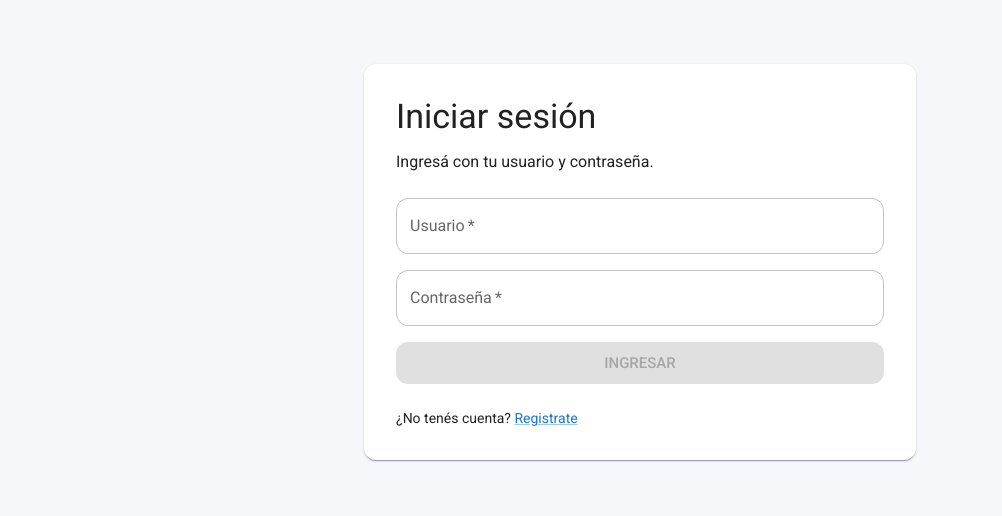
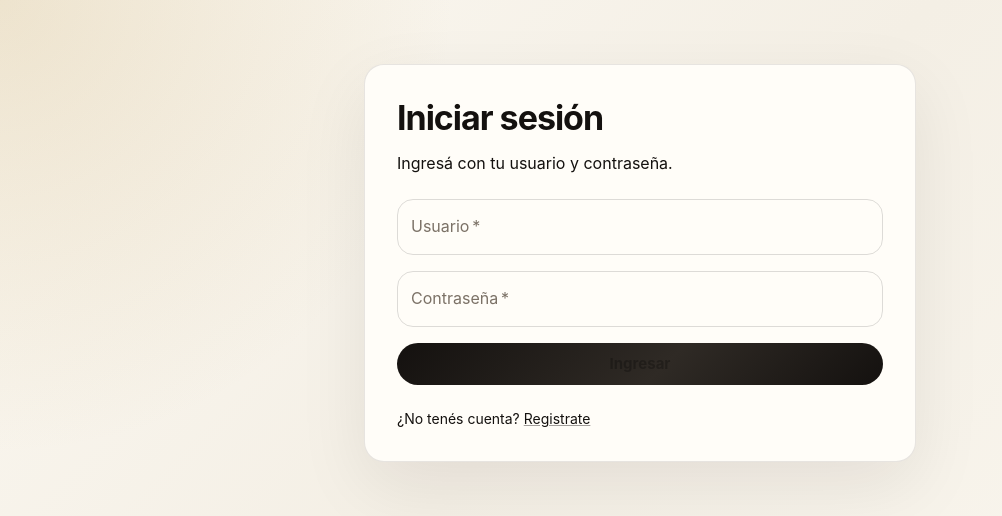
Before and after one commit to santiagochimko/expense-manager, a React app in the folder frontend/: page /login in a window 1280 px wide. Shown: the top 516 px of the page, without its empty margins (0-1002 px from the left). Built offline with nearby package versions, Linux system fonts and the light colour scheme; no server answers; the HTML template or start-up script is replaced by a standard one.

Commit message:
Refresh MUI theme with luxury visual system

```diff
--- a/frontend/src/theme/theme.js
+++ b/frontend/src/theme/theme.js
@@ -1,25 +1,217 @@
 import { createTheme } from "@mui/material/styles";
+
+const palette = {
+  ink: "#14110f",
+  inkSoft: "#2f2a25",
+  muted: "#7b7166",
+  ivory: "#fbf8f1",
+  paper: "#fffdf8",
+  champagne: "#c8a96a",
+  champagneDark: "#9f7b35",
+  line: "rgba(20, 17, 15, 0.1)",
+};
 
 const theme = createTheme({
   palette: {
     mode: "light",
     primary: {
-      main: "#1976d2"
+      main: palette.ink,
+      light: palette.inkSoft,
+      dark: "#050505",
+      contrastText: "#ffffff",
     },
     secondary: {
-      main: "#2e7d32"
+      main: palette.champagne,
+      dark: palette.champagneDark,
+      contrastText: palette.ink,
+    },
+    success: {
+      main: "#476a53",
+    },
+    error: {
+      main: "#9f3f36",
+    },
+    text: {
+      primary: palette.ink,
+      secondary: palette.muted,
     },
     background: {
-      default: "#f5f7fb",
-      paper: "#ffffff"
-    }
+      default: palette.ivory,
+      paper: palette.paper,
+    },
+    divider: palette.line,
   },
   typography: {
-    fontFamily: "Roboto, Arial, sans-serif"
+    fontFamily:
+      "Inter, Roboto, -apple-system, BlinkMacSystemFont, 'Segoe UI', sans-serif",
+    h1: {
+      fontWeight: 700,
+      letterSpacing: "-0.045em",
+    },
+    h2: {
+      fontWeight: 700,
+      letterSpacing: "-0.04em",
+    },
+    h3: {
+      fontWeight: 700,
+      letterSpacing: "-0.035em",
+    },
+    h4: {
+      fontWeight: 700,
+      letterSpacing: "-0.03em",
+    },
+    h5: {
+      fontWeight: 700,
+      letterSpacing: "-0.025em",
+    },
+    h6: {
+      fontWeight: 700,
+      letterSpacing: "-0.015em",
+    },
+    button: {
+      fontWeight: 700,
+      textTransform: "none",
+    },
   },
   shape: {
-    borderRadius: 12
-  }
+    borderRadius: 20,
+  },
+  components: {
+    MuiCssBaseline: {
+      styleOverrides: {
+        body: {
+          minHeight: "100vh",
+          background:
+            "radial-gradient(circle at top left, rgba(200, 169, 106, 0.26), transparent 30%), linear-gradient(135deg, #fbf8f1 0%, #f4efe5 45%, #fbf8f1 100%)",
+        },
+        "::selection": {
+          backgroundColor: "rgba(200, 169, 106, 0.35)",
+        },
+      },
+    },
+    MuiPaper: {
+      defaultProps: {
+        elevation: 0,
+      },
+      styleOverrides: {
+        root: {
+          backgroundImage: "none",
+          border: `1px solid ${palette.line}`,
+          boxShadow: "0 24px 70px rgba(20, 17, 15, 0.08)",
+        },
+      },
+    },
+    MuiCard: {
+      defaultProps: {
+        elevation: 0,
+      },
+      styleOverrides: {
+        root: {
+          border: `1px solid ${palette.line}`,
+          background:
+            "linear-gradient(160deg, rgba(255, 253, 248, 0.98), rgba(248, 243, 233, 0.88))",
+          boxShadow: "0 24px 70px rgba(20, 17, 15, 0.08)",
+        },
+      },
+    },
+    MuiButton: {
+      styleOverrides: {
+        root: {
+          borderRadius: 999,
+          minHeight: 42,
+          paddingInline: 22,
+          boxShadow: "none",
+        },
+        contained: {
+          background:
+            "linear-gradient(135deg, #14110f 0%, #2f2a25 55%, #14110f 100%)",
+          color: "#ffffff",
+          boxShadow: "0 14px 34px rgba(20, 17, 15, 0.18)",
+          "&:hover": {
+            boxShadow: "0 18px 44px rgba(20, 17, 15, 0.24)",
+          },
+        },
+        outlined: {
+          borderColor: "rgba(20, 17, 15, 0.18)",
+          color: palette.ink,
+          backgroundColor: "rgba(255, 253, 248, 0.55)",
+          "&:hover": {
+            borderColor: "rgba(20, 17, 15, 0.38)",
+            backgroundColor: "rgba(200, 169, 106, 0.08)",
+          },
+        },
+      },
+    },
+    MuiOutlinedInput: {
+      styleOverrides: {
+        root: {
+          borderRadius: 16,
+          backgroundColor: "rgba(255, 253, 248, 0.86)",
+          transition: "box-shadow 160ms ease, background-color 160ms ease",
+          "&:hover .MuiOutlinedInput-notchedOutline": {
+            borderColor: "rgba(20, 17, 15, 0.32)",
+          },
+          "&.Mui-focused": {
+            boxShadow: "0 0 0 4px rgba(200, 169, 106, 0.16)",
+          },
+          "&.Mui-focused .MuiOutlinedInput-notchedOutline": {
+            borderColor: palette.champagne,
+          },
+        },
+        notchedOutline: {
+          borderColor: "rgba(20, 17, 15, 0.14)",
+        },
+      },
+    },
+    MuiInputLabel: {
+      styleOverrides: {
+        root: {
+          color: palette.muted,
+          "&.Mui-focused": {
+            color: palette.champagneDark,
+          },
+        },
+      },
+    },
+    MuiTableContainer: {
+      styleOverrides: {
+        root: {
+          borderRadius: 24,
+          overflow: "hidden",
+        },
+      },
+    },
+    MuiTableCell: {
+      styleOverrides: {
+        head: {
+          color: palette.muted,
+          fontSize: 12,
+          fontWeight: 800,
+          letterSpacing: "0.08em",
+          textTransform: "uppercase",
+          backgroundColor: "rgba(20, 17, 15, 0.03)",
+        },
+        body: {
+          borderColor: "rgba(20, 17, 15, 0.08)",
+        },
+      },
+    },
+    MuiChip: {
+      styleOverrides: {
+        root: {
+          borderRadius: 999,
+          fontWeight: 700,
+        },
+      },
+    },
+    MuiAppBar: {
+      styleOverrides: {
+        root: {
+          boxShadow: "none",
+        },
+      },
+    },
+  },
 });
 
 export default theme;
```
